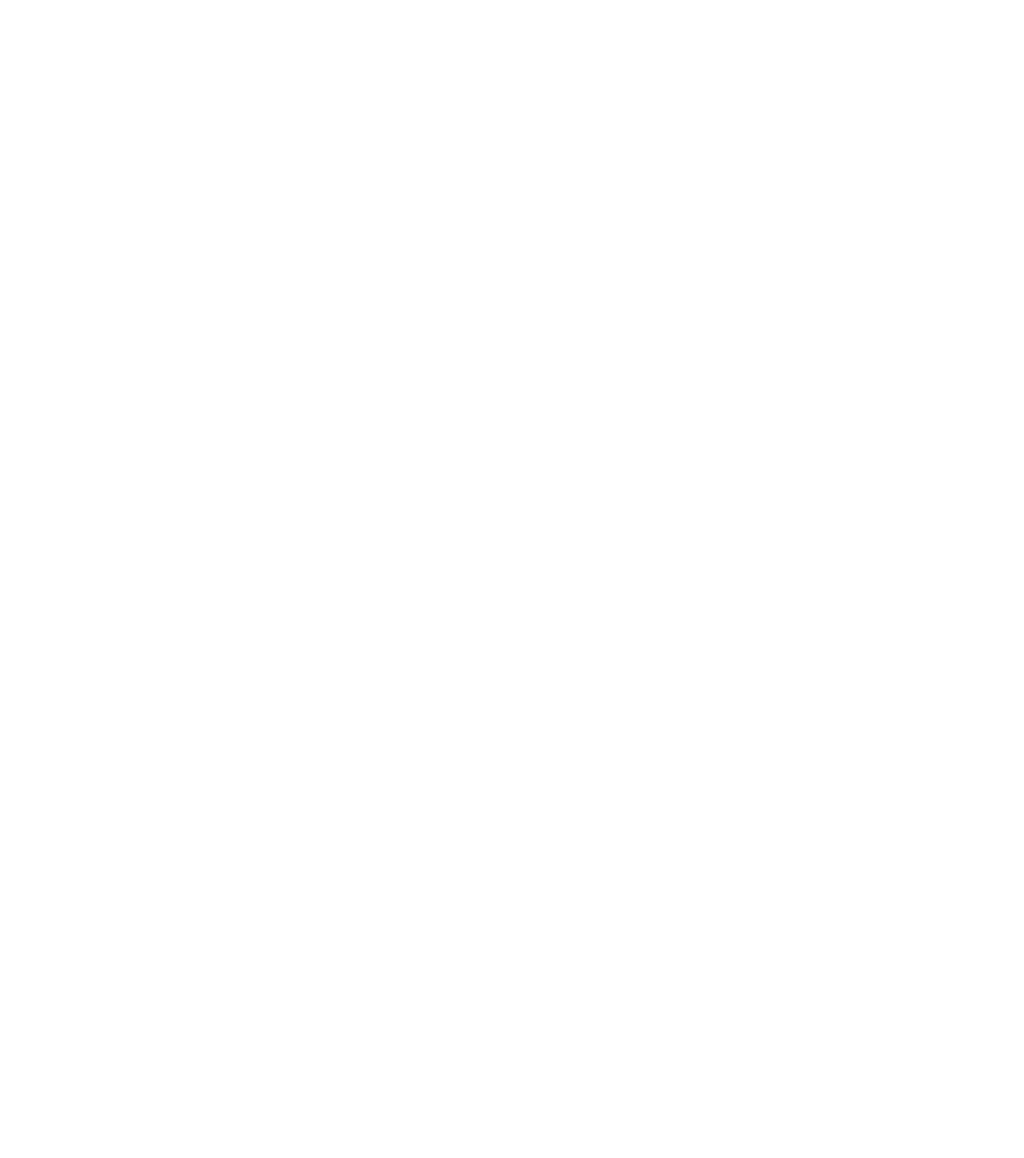
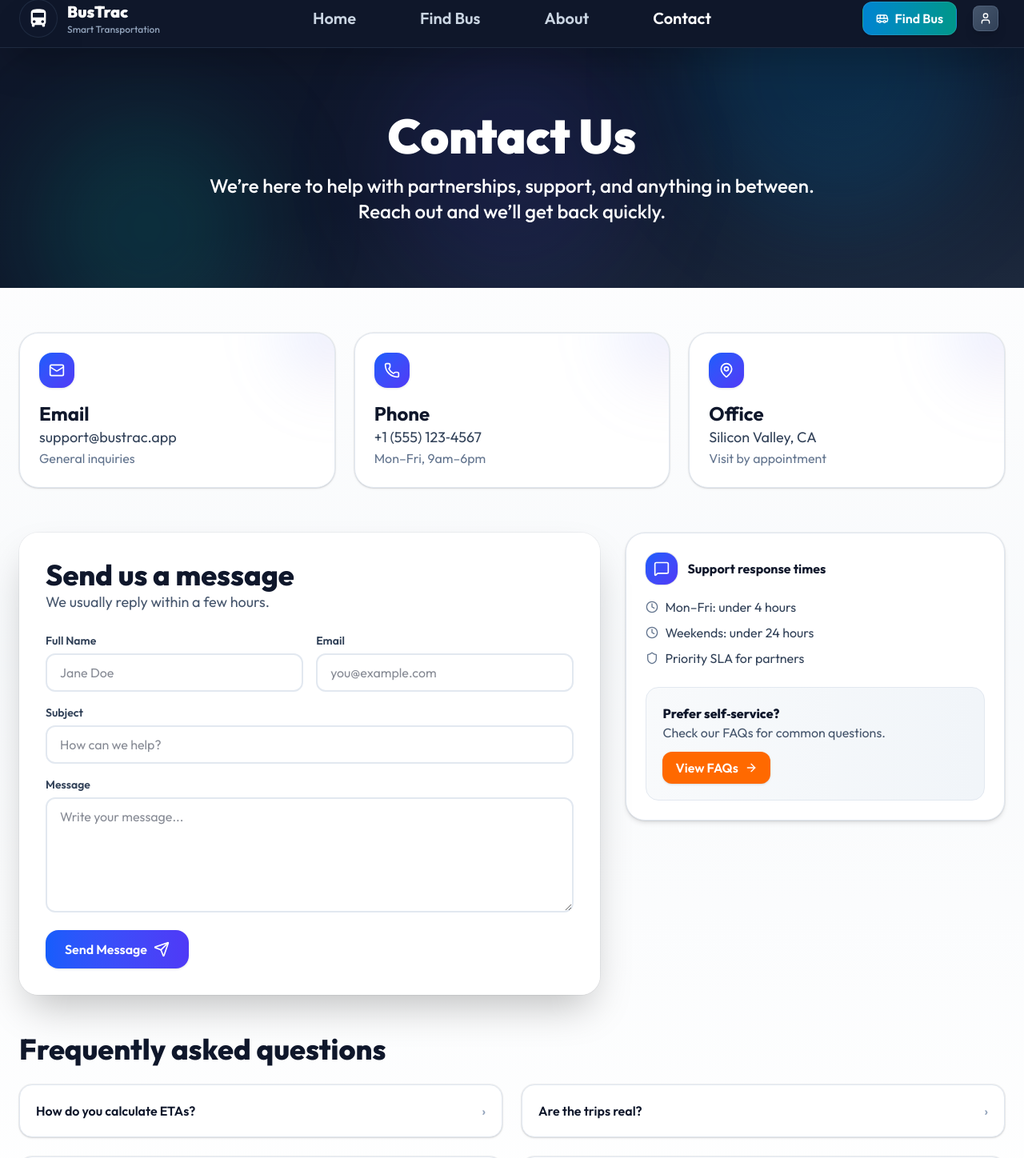
Before and after one commit to Deepanshumelkani77/BusTrack, a React app in the folder frontend/: page /contact in a window 1280 px wide. Before the commit this address had no page. Shown: the part 13-1461 px from the top of the page at 80% size. Before the commit the page ends 800 px from the top, so only its background shows below. Built offline with nearby package versions, Linux system fonts and the light colour scheme; the HTML template or start-up script is replaced by a standard one.

Commit message:
contact page also created

```diff
--- a/frontend/src/App.jsx
+++ b/frontend/src/App.jsx
@@ -7,6 +7,7 @@ import UserHome from './pages/userHome'
 import UserNavbar from './components/UserNavbar'
 import UserFooter from './components/UserFooter'
 import UserAbout from './pages/UserAbouth'
+import UserContact from './pages/UserContact'
 
 const App = () => {
   return (
@@ -23,6 +24,7 @@ const App = () => {
         </>
       } />
       <Route path="/about" element={<UserAbout />} />
+      <Route path="/contact" element={<UserContact />} />
     </Routes>
   )
 }
--- /dev/null
+++ b/frontend/src/pages/UserContact.jsx
@@ -0,0 +1,154 @@
+import React from 'react'
+import { Mail, Phone, MapPin, Send, ArrowRight, Clock, Shield, MessageSquare } from 'lucide-react'
+import UserNavbar from '../components/UserNavbar'
+import UserFooter from '../components/UserFooter'
+
+const UserContact = () => {
+  return (
+
+    <>
+    <UserNavbar />
+    <div className="min-h-screen bg-gradient-to-b from-white via-slate-50 to-white">
+      {/* Hero (same pattern/blobs as About/Login) */}
+      <section className="relative overflow-hidden bg-gradient-to-br from-[#0F172A] via-slate-900 to-slate-800">
+        {/* Animated Background Elements (same as SmartTripSearch) */}
+        <div className="absolute inset-0">
+          <div className="hidden sm:block absolute top-20 left-10 w-72 h-72 bg-teal-500/15 rounded-full blur-3xl animate-pulse"></div>
+          <div className="hidden sm:block absolute bottom-20 right-10 w-96 h-96 bg-sky-500/15 rounded-full blur-3xl animate-pulse delay-1000"></div>
+          <div className="hidden md:block absolute top-1/2 left-1/2 transform -translate-x-1/2 -translate-y-1/2 w-80 h-80 bg-indigo-500/10 rounded-full blur-3xl animate-pulse delay-500"></div>
+        </div>
+
+        <div className="relative max-w-7xl mx-auto px-2 sm:px-2 lg:px-8 py-16 sm:py-20">
+          <div className="text-center">
+            <h1 className="text-3xl sm:text-5xl lg:text-6xl font-black text-white mb-4">Contact Us</h1>
+            <p className="text-xl sm:text-2xl text-white font-medium max-w-3xl mx-auto">
+              We’re here to help with partnerships, support, and anything in between. Reach out and we’ll get back quickly.
+            </p>
+          </div>
+        </div>
+      </section>
+
+      {/* Contact methods */}
+      <section className="max-w-8xl mx-auto px-4 sm:px-6 py-10 sm:py-14">
+        <div className="grid grid-cols-1 md:grid-cols-3 gap-6">
+          {[
+            { icon: Mail, title: 'Email', value: 'support@bustrac.app', sub: 'General inquiries', href: 'mailto:support@bustrac.app' },
+            { icon: Phone, title: 'Phone', value: '+1 (555) 123‑4567', sub: 'Mon–Fri, 9am–6pm', href: 'tel:+15551234567' },
+            { icon: MapPin, title: 'Office', value: 'Silicon Valley, CA', sub: 'Visit by appointment', href: 'https://maps.google.com' },
+          ].map((c) => (
+            <a
+              key={c.title}
+              href={c.href}
+              className="group relative overflow-hidden rounded-3xl border border-slate-200 bg-white p-6 shadow-sm ring-1 ring-slate-900/5 transition-all duration-300 hover:-translate-y-1 hover:shadow-md animate-fade-up"
+            >
+              <div className="pointer-events-none absolute -top-16 -right-16 h-32 w-32 rounded-full bg-gradient-to-br from-blue-400/15 via-indigo-400/15 to-orange-400/15 blur-2xl" />
+              <span className="inline-flex p-3 rounded-2xl bg-gradient-to-br from-blue-600 to-indigo-600 text-white shadow ring-1 ring-white/20">
+                {React.createElement(c.icon, { className: 'w-5 h-5' })}
+              </span>
+              <div className="mt-4 font-bold text-lg lg:text-2xl text-slate-900">{c.title}</div>
+              <div className="text-slate-700 lg:text-lg">{c.value}</div>
+              <div className="text-slate-500 text-sm lg:text-base">{c.sub}</div>
+            </a>
+          ))}
+        </div>
+      </section>
+
+      {/* Contact form + info block */}
+      <section className="max-w-8xl mx-auto px-4 sm:px-6 pb-12">
+        <div className="grid grid-cols-1 lg:grid-cols-5 gap-8">
+          {/* Form */}
+          <div className="lg:col-span-3">
+            <div className="bg-white/90 backdrop-blur-xl rounded-3xl p-6 sm:p-8 shadow-2xl border border-white/20 ring-1 ring-slate-900/5">
+              <div className="mb-6">
+                <h2 className="text-2xl sm:text-3xl lg:text-4xl font-extrabold text-slate-900">Send us a message</h2>
+                <p className="text-slate-600 lg:text-lg">We usually reply within a few hours.</p>
+              </div>
+
+              <form className="grid grid-cols-1 sm:grid-cols-2 gap-4">
+                <div className="space-y-1.5">
+                  <label className="block text-sm font-semibold text-slate-700">Full Name</label>
+                  <input className="w-full bg-white/70 border-2 border-slate-200 text-slate-900 rounded-xl px-4 py-2.5 focus:outline-none focus:border-blue-600 focus:bg-white transition-all" placeholder="Jane Doe" />
+                </div>
+                <div className="space-y-1.5">
+                  <label className="block text-sm font-semibold text-slate-700">Email</label>
+                  <input type="email" className="w-full bg-white/70 border-2 border-slate-200 text-slate-900 rounded-xl px-4 py-2.5 focus:outline-none focus:border-blue-600 focus:bg-white transition-all" placeholder="you@example.com" />
+                </div>
+                <div className="space-y-1.5 sm:col-span-2">
+                  <label className="block text-sm font-semibold text-slate-700">Subject</label>
+                  <input className="w-full bg-white/70 border-2 border-slate-200 text-slate-900 rounded-xl px-4 py-2.5 focus:outline-none focus:border-blue-600 focus:bg-white transition-all" placeholder="How can we help?" />
+                </div>
+                <div className="space-y-1.5 sm:col-span-2">
+                  <label className="block text-sm font-semibold text-slate-700">Message</label>
+                  <textarea rows="5" className="w-full bg-white/70 border-2 border-slate-200 text-slate-900 rounded-xl px-4 py-2.5 focus:outline-none focus:border-blue-600 focus:bg-white transition-all" placeholder="Write your message..." />
+                </div>
+                <div className="sm:col-span-2">
+                  <button type="button" className="inline-flex items-center gap-2 px-6 py-3 rounded-2xl bg-gradient-to-r from-blue-600 to-indigo-600 text-white font-semibold shadow hover:shadow-lg transition-all">
+                    Send Message
+                    <Send className="w-5 h-5" />
+                  </button>
+                </div>
+              </form>
+            </div>
+          </div>
+
+          {/* Info */}
+          <div className="lg:col-span-2">
+            <div className="rounded-3xl border border-slate-200 bg-white shadow-md ring-1 ring-slate-900/5 p-6">
+              <div className="flex items-center gap-3">
+                <span className="inline-flex w-10 h-10 items-center justify-center rounded-2xl bg-gradient-to-br from-blue-600 to-indigo-600 text-white ring-1 ring-slate-900/10">
+                  <MessageSquare className="w-5 h-5" />
+                </span>
+                <div className="text-slate-900 font-bold">Support response times</div>
+              </div>
+              <ul className="mt-4 space-y-2 text-sm lg:text-base text-slate-700">
+                <li className="flex items-center gap-2"><Clock className="w-4 h-4 text-slate-500"/> Mon–Fri: under 4 hours</li>
+                <li className="flex items-center gap-2"><Clock className="w-4 h-4 text-slate-500"/> Weekends: under 24 hours</li>
+                <li className="flex items-center gap-2"><Shield className="w-4 h-4 text-slate-500"/> Priority SLA for partners</li>
+              </ul>
+
+              <div className="mt-6 rounded-2xl bg-gradient-to-r from-slate-50 to-slate-100 border border-slate-200 p-5">
+                <div className="text-slate-900 font-extrabold">Prefer self‑service?</div>
+                <div className="text-slate-600">Check our FAQs for common questions.</div>
+                <a href="#faq" className="mt-3 inline-flex items-center gap-2 px-4 py-2 rounded-xl bg-orange-500 text-white font-semibold shadow hover:bg-orange-600 transition-colors">
+                  View FAQs
+                  <ArrowRight className="w-4 h-4" />
+                </a>
+              </div>
+            </div>
+          </div>
+        </div>
+      </section>
+
+      {/* FAQ */}
+      <section id="faq" className="max-w-8xl mx-auto px-4 sm:px-6 pb-16">
+        <h2 className="text-2xl sm:text-3xl lg:text-4xl font-extrabold text-slate-900 mb-6">Frequently asked questions</h2>
+        <div className="grid grid-cols-1 md:grid-cols-2 gap-6">
+          {[
+            { q: 'How do you calculate ETAs?', a: 'We use Google traffic models combined with live bus positions via Socket.io.' },
+            { q: 'Are the trips real?', a: 'Yes. All trips are created by drivers in our DriverApp—no dummy data.' },
+            { q: 'Can I track a bus live?', a: 'Yes, use Smart Trip Search to find a matching trip and tap Track.' },
+            { q: 'Do you offer enterprise support?', a: 'We provide SLAs and dedicated channels for partners.' },
+          ].map((f, i) => (
+            <details key={i} className="group rounded-2xl border border-slate-200 bg-white p-5 shadow-sm ring-1 ring-slate-900/5">
+              <summary className="cursor-pointer list-none flex items-center justify-between font-semibold text-slate-900">
+                <span>{f.q}</span>
+                <span className="text-slate-400 group-open:rotate-90 transition-transform">›</span>
+              </summary>
+              <p className="mt-3 text-slate-600">{f.a}</p>
+            </details>
+          ))}
+        </div>
+      </section>
+
+      {/* Local animations */}
+      <style>{`
+        @keyframes fade-up { from { opacity: 0; transform: translateY(8px); } to { opacity: 1; transform: translateY(0); } }
+        .animate-fade-up { animation: fade-up .5s ease-out both; }
+      `}</style>
+    </div>
+    <UserFooter/>
+    </>
+  )
+}
+
+export default UserContact
```
